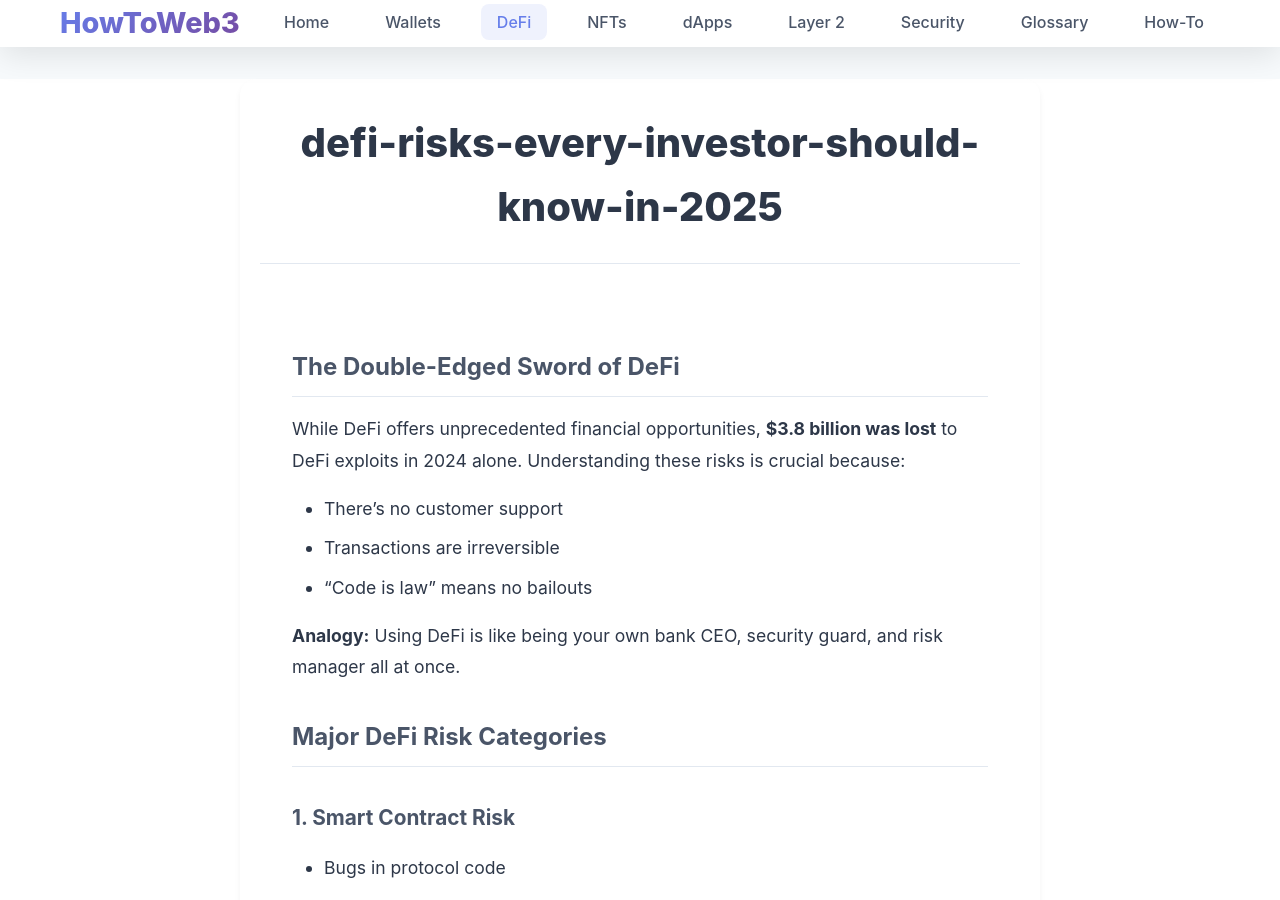
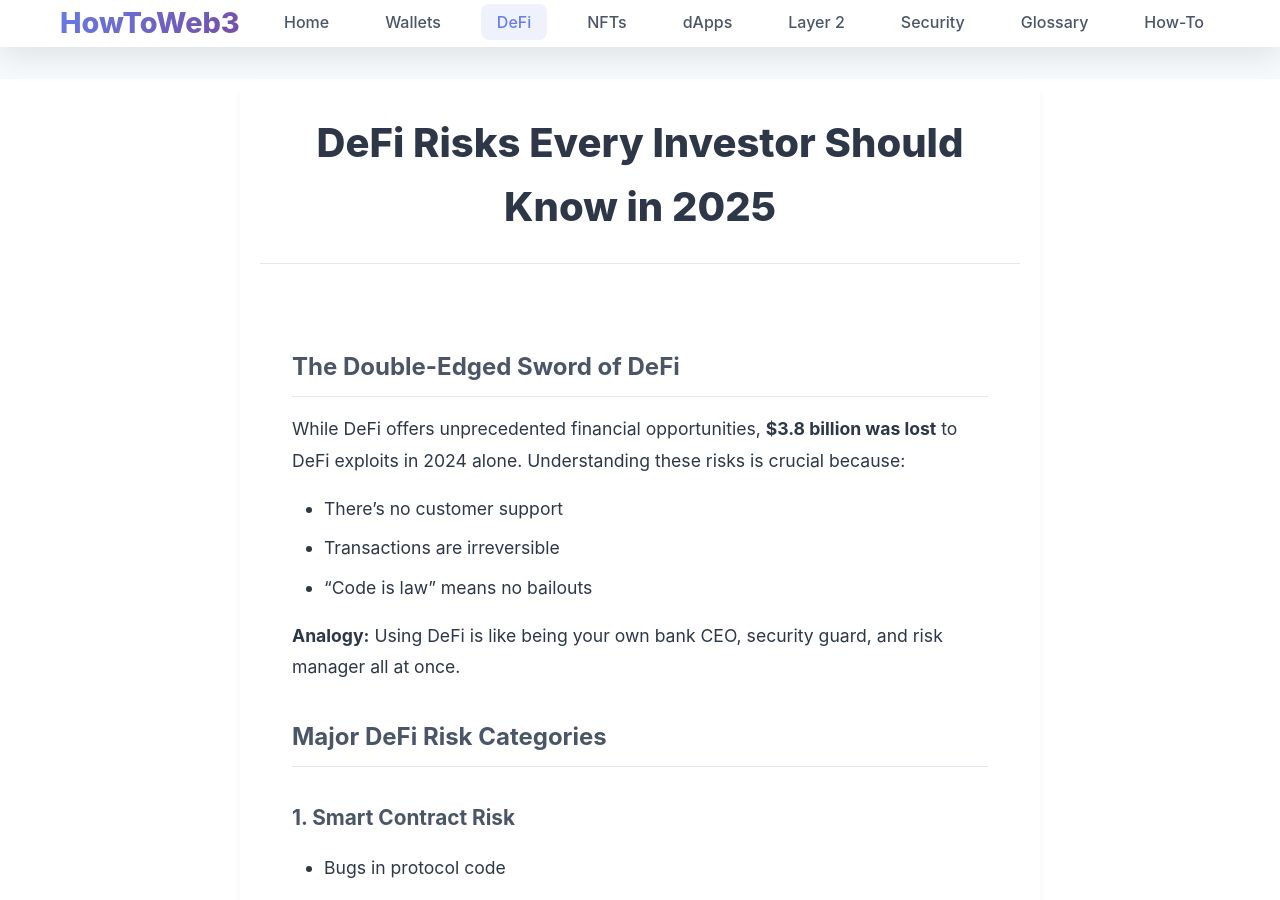
Before and after one commit to gummybearsk/howtoweb3.pro, a Jekyll site: the page built from _posts/2025-07-01-defi-risks-every-investor-should-know-in-2025.md, in a window 1280 px wide and 900 px high. Built offline with Jekyll 4.4.1, drawn with Linux system fonts in a browser that asks for light colours.

```diff
--- a/_posts/2025-07-01-defi-risks-every-investor-should-know-in-2025.md
+++ b/_posts/2025-07-01-defi-risks-every-investor-should-know-in-2025.md
@@ -1,6 +1,6 @@
 ---
 layout: post
-title: "defi-risks-every-investor-should-know-in-2025"
+title: "DeFi Risks Every Investor Should Know in 2025"
 categories: defi
 tags: [defi-risks, smart-contracts, impermanent-loss, apy, auditing]
 excerpt: "A comprehensive guide to understanding and mitigating risks in decentralized finance (DeFi) including smart contract vulnerabilities, impermanent loss, and protocol risks."
```
